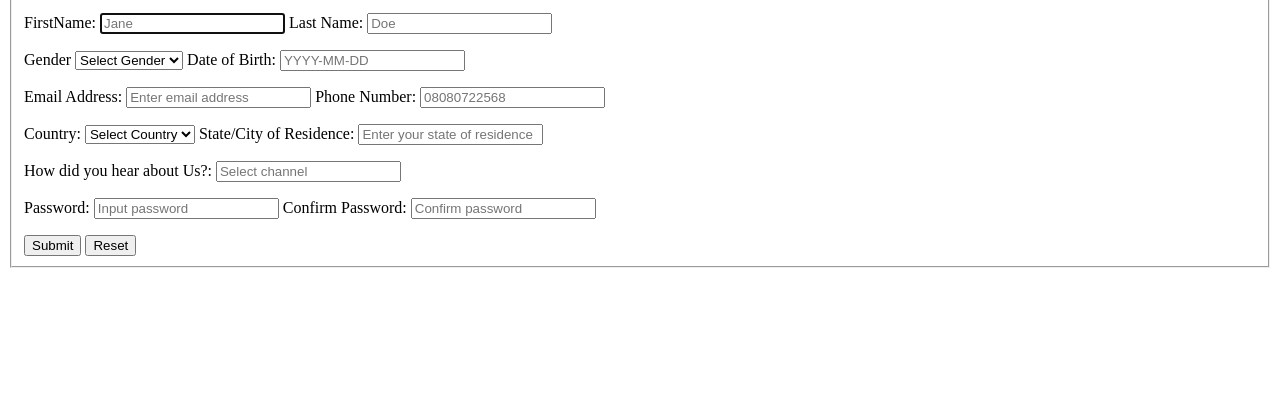
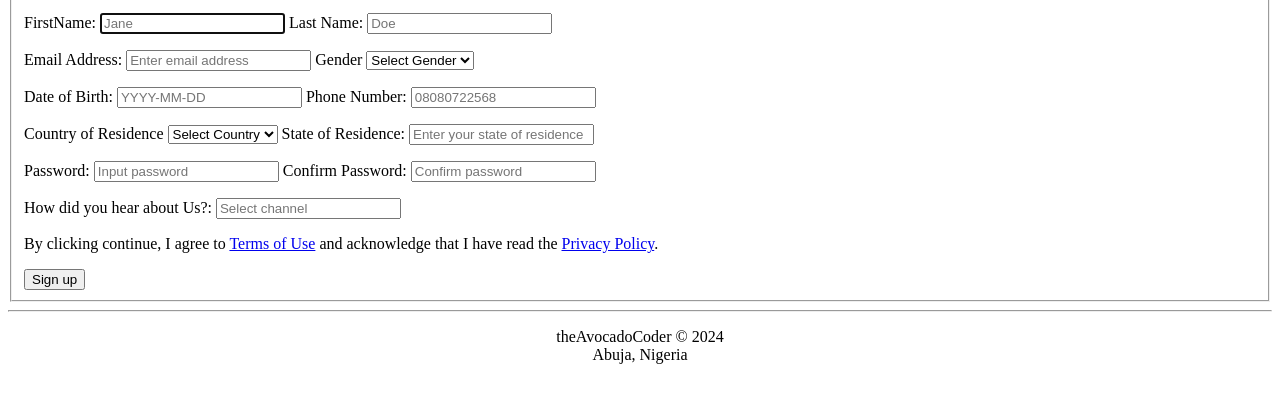
Before and after one commit to theAvocadoCoder/altschool_first_trimester, a plain HTML site: page HTML1-M1W4/form/index.html in a window 1280 px wide. Shown: the part 208-610 px from the top of the page. Drawn offline with Linux system fonts and the light colour scheme.

Commit message:
Structure form and add footer

```diff
--- a/HTML1-M1W4/form/index.html
+++ b/HTML1-M1W4/form/index.html
@@ -55,8 +55,18 @@
           />
         </p>
 
-        <!-- Gender and Date of Birth -->
+        <!-- Email and Gender -->
         <p>
+          <label for="email">Email Address:</label>
+          <input
+            type="text"
+            name="Email"
+            placeholder="Enter email address"
+            autocomplete="on"
+            required
+            id="email"
+          />
+
           <label for="gender">Gender</label>
           <select
             name="gender"
@@ -66,7 +76,10 @@
             <option value="male">Male</option>
             <option value="female">Female</option>
           </select>
+        </p>
 
+        <!-- Date of Birth and Phone Number -->
+        <p>
           <label for="Birth">Date of Birth:</label>
           <input
             type="text"
@@ -75,19 +88,6 @@
             autocomplete="on"
             required
             id="Birth"
-          />
-        </p>
-
-        <!-- Email and Phone Number -->
-        <p>
-          <label for="Email">Email Address:</label>
-          <input
-            type="text"
-            name="Email"
-            placeholder="Enter email address"
-            autocomplete="on"
-            required
-            id="email"
           />
 
           <label for="Phone">Phone Number:</label>
@@ -101,9 +101,9 @@
           />
         </p>
 
-        <!-- Country and Residence -->
+        <!-- Residence -->
         <p>
-          <label for="country">Country:</label>
+          <label for="country">Country of Residence</label>
           <select
             name="country"
             id="country"
@@ -136,7 +136,7 @@
             <option value="Zambia">Zambia</option>
           </select>
 
-          <label for="Residence">State/City of Residence:</label>
+          <label for="Residence">State of Residence:</label>
           <input
             type="text"
             name="Residence"
@@ -145,24 +145,6 @@
             required
             id="Residence"
           />
-        </p>
-
-        <!-- Channel -->
-        <p>
-          <label for="channel">How did you hear about Us?:</label>
-          <input type="text" name="channel" id="chnannel" list="channel" placeholder="Select channel"/>
-          <datalist id="channel-list">
-            <option value="LinkIn"></option>
-            <option value="Youtube"></option>
-            <option value="Friend"></option>
-            <option value="Twitter/X"></option>
-            <option value="Tiktok"></option>
-            <option value="WhatsApp"></option>
-            <option value="Bill board"></option>
-            <option value="Sales officer"></option>
-            <option value="Face book"></option>
-            <option value="Other"></option>
-          </datalist>
         </p>
 
         <!-- Password -->
@@ -183,10 +165,33 @@
           />
         </p>
 
-        <button type="submit">Submit</button>
-        <button type="reset">Reset</button>
+        <!-- Channel -->
+        <p>
+          <label for="channel">How did you hear about Us?:</label>
+          <input type="text" name="channel" id="channel" list="channel" placeholder="Select channel"/>
+          <datalist id="channel-list">
+            <option value="LinkIn"></option>
+            <option value="Youtube"></option>
+            <option value="Friend"></option>
+            <option value="Twitter/X"></option>
+            <option value="Tiktok"></option>
+            <option value="WhatsApp"></option>
+            <option value="Bill board"></option>
+            <option value="Sales officer"></option>
+            <option value="Face book"></option>
+            <option value="Other"></option>
+          </datalist>
+        </p>
+
+        <p>By clicking continue, I agree to <a href="#">Terms of Use</a> and acknowledge that I have read the <a href="#">Privacy Policy</a>.</p>
+
+        <button type="submit">Sign up</button>
       </fieldset>
     </form>
   </main>
+  <footer>
+    <hr>
+    <p align="center">theAvocadoCoder &copy; 2024 <br> Abuja, Nigeria</p>
+  </footer>
 </body>
 </html>
```
Also changed, not shown: HTML1-M1W4/index.html (+1 -1 lines).
